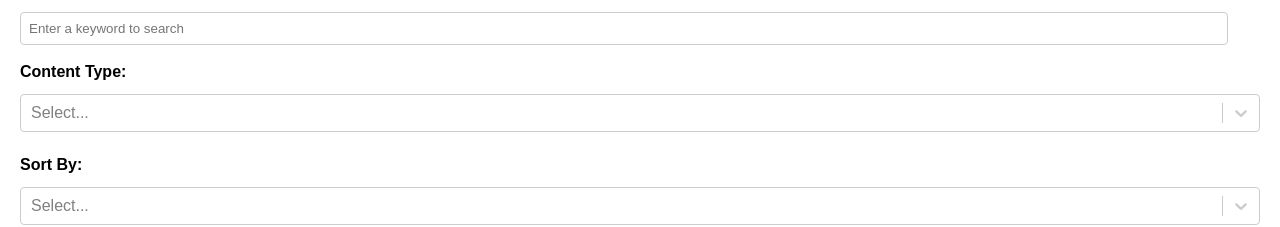
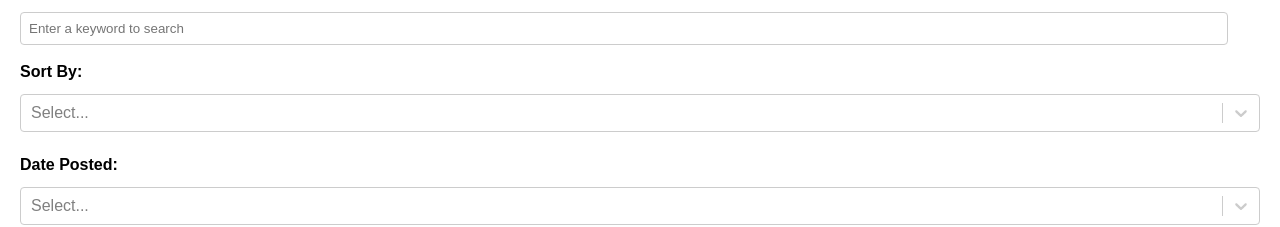
Before and after one commit to bharathsurya021/Inpost-react, a React (Create React App) app: page / in a window 1280 px wide. Shown: the part 133-360 px from the top of the page. Built offline with nearby package versions, Linux system fonts and the light colour scheme.

Commit message:
add date posted filter

```diff
--- a/src/components/SearchForm.js
+++ b/src/components/SearchForm.js
@@ -6,13 +6,19 @@ const SearchForm = () => {
   const [searchKeyword, setSearchKeyword] = useState('');
   const [numPages, setNumPages] = useState(1);
   const [searchTabId, setSearchTabId] = useState(null);
-  const [selectedContentTypeOptions, setSelectedContentTypeOptions] = useState([]);
+  // const [selectedContentTypeOptions, setSelectedContentTypeOptions] = useState([]);
   const [selectedSortByOption, setSelectedSortByOption] = useState(null);
+  const [selectedDatePostedOption, setSelectedDatePostedOption] = useState(null);
 
-  const contentTypeOptions = [
-    { value: 'posts', label: 'Posts' },
-    { value: 'jobposts', label: 'Job Posts' },
+  const datePostedOptions = [
+    { value: 'past-24h', label: 'Past 24 Hours' },
+    { value: 'past-week', label: 'Past Week' },
+    { value: 'past-month', label: 'Past Month' },
   ];
+  // const contentTypeOptions = [
+  //   { value: 'posts', label: 'Posts' },
+  //   { value: 'jobposts', label: 'Job Posts' },
+  // ];
 
   const sortByOptions = [
     { value: 'latest', label: 'Latest' },
@@ -21,17 +27,22 @@ const SearchForm = () => {
 
   const handleSearch = () => {
     const keyword = searchKeyword;
-    const hasJobPostsFilter = selectedContentTypeOptions.some(
-      (option) => option.value === 'jobposts'
-    );
+    // const hasJobPostsFilter = selectedContentTypeOptions.some(
+    //   (option) => option.value === 'jobposts'
+    // );
 
-    let searchUrl = 'https://www.linkedin.com/search/results/content/';
+    let searchUrl = 'https://www.linkedin.com/search/results/content/?contentType=%22jobs%22';
 
-    if (hasJobPostsFilter) {
-      searchUrl += '?contentType=%22jobs%22';
+    // if (hasJobPostsFilter) {
+    //   searchUrl += '?contentType=%22jobs%22';
+    // }
+
+    const datePosted = selectedDatePostedOption ? selectedDatePostedOption.value : '';
+    if (datePosted) {
+      searchUrl += `&datePosted="${datePosted}"`;
     }
-
-    searchUrl += `${hasJobPostsFilter ? '&' : '?'}keywords=${encodeURIComponent(keyword)}`;
+    // searchUrl += `${hasJobPostsFilter ? '&' : '?'}keywords=${encodeURIComponent(keyword)}`;
+    searchUrl += `&keywords=${encodeURIComponent(keyword)}`;
 
     const sortBy = selectedSortByOption
       ? selectedSortByOption.value === 'latest'
@@ -84,18 +95,25 @@ const SearchForm = () => {
           value={searchKeyword}
           onChange={(e) => setSearchKeyword(e.target.value)}
         />
-        <Filter
+        {/* <Filter
           selectedOptions={selectedContentTypeOptions}
           setSelectedOptions={setSelectedContentTypeOptions}
           options={contentTypeOptions}
           label="Content Type"
-        />
+        /> */}
 
         <Filter
           selectedOptions={selectedSortByOption ? [selectedSortByOption] : []}
           setSelectedOptions={(selected) => setSelectedSortByOption(selected[0] || null)}
           options={sortByOptions}
           label="Sort By"
+        />
+
+        <Filter
+          selectedOptions={selectedDatePostedOption ? [selectedDatePostedOption] : []}
+          setSelectedOptions={(selected) => setSelectedDatePostedOption(selected[0] || null)}
+          options={datePostedOptions}
+          label="Date Posted"
         />
         <button onClick={handleSearch}>Search keyword</button>
       </div>
```
